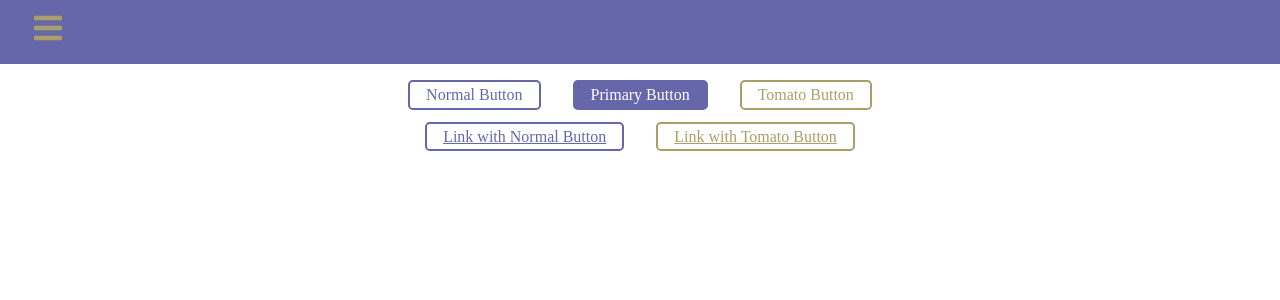
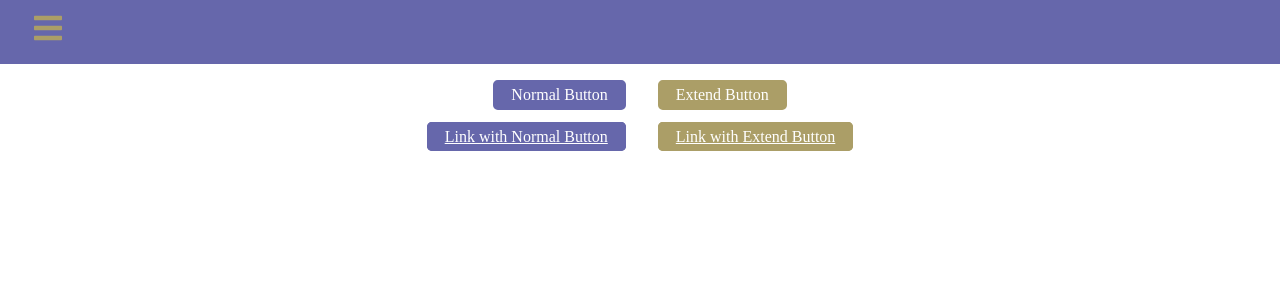
Before and after one commit to dannyp0930/styeld-component, a React (Create React App) app: page /buttons in a window 1280 px wide. Shown: the top 300 px of the page. Built offline with nearby package versions, Linux system fonts and the light colour scheme; a web font is replaced by a local one.

Commit message:
REFACTOR: 버튼 수정 밑 Inputs 추가

```diff
--- a/src/app/App.js
+++ b/src/app/App.js
@@ -3,6 +3,7 @@ import { Route, Routes } from 'react-router-dom';
 import { Home } from '../components/home/Home';
 import { Navbar } from '../common/Navbar';
 import { Buttons } from '../components/Buttons/Buttons';
+import { Inputs } from '../components/Inputs/Inputs';
 
 export default function App() {
 
@@ -12,6 +13,7 @@ export default function App() {
       <Routes>
         <Route path='/' element={<Home/>}></Route>
         <Route path='buttons' element={<Buttons/>}></Route>
+        <Route path='inputs' element={<Inputs/>}></Route>
       </Routes>
     </div>
   );
--- a/src/common/Navbar.js
+++ b/src/common/Navbar.js
@@ -36,6 +36,9 @@ export function Navbar() {
           <NavItem>
             <StyledNavLink to="buttons">Buttons</StyledNavLink>
           </NavItem>
+          <NavItem>
+            <StyledNavLink to="inputs">Inputs</StyledNavLink>
+          </NavItem>
         </NavItems>
       </Nav>}
     </div>
--- a/src/components/Buttons/Buttons.js
+++ b/src/components/Buttons/Buttons.js
@@ -1,14 +1,13 @@
-import { Button, ExtendButton } from "./Styels";
+import { Button, ExtendButton } from "./Styles";
 
 export function Buttons() {
   return (
     <div>
       <Button>Normal Button</Button>
-      <Button primary>Primary Button</Button>
-      <ExtendButton>Tomato Button</ExtendButton>
+      <ExtendButton>Extend Button</ExtendButton>
       <br/>
       <Button as="a" href="#">Link with Normal Button</Button>
-      <ExtendButton as="a" href="#">Link with Tomato Button</ExtendButton>
+      <ExtendButton as="a" href="#">Link with Extend Button</ExtendButton>
     </div>
   )
 };
--- a/src/components/Buttons/Styels.js
+++ b/src/components/Buttons/Styles.js
@@ -2,9 +2,9 @@ import styled from "styled-components";
 
 // Adapting based on props
 export const Button = styled.button`
-  background: ${props => props.primary ? "#6667AB" : "white"};
-  color: ${props => props.primary ? "white" : "#6667AB"};
 
+  background-color: #6667AB;
+  color: white;
   font-family: Nanum Gothic;
   font-size: 1rem;
   margin: 1rem;
@@ -14,8 +14,8 @@ export const Button = styled.button`
   cursor: pointer;
 
   &:hover {
-    background-color: ${props => props.primary ? "white" : "#6667AB"};
-    color: ${props => props.primary ? "#6667AB" : "white"};
+    background-color: white;
+    color: #6667AB;
   };
 
   &:active {
@@ -26,11 +26,11 @@ export const Button = styled.button`
 // Extending Styles
 
 export const ExtendButton = styled(Button)`
-  color: #AB9E67;
+  background-color: #AB9E67;
   border-color: #AB9E67;
 
   &:hover {
-    background-color: #AB9E67;
-    color: white;
+    background-color: white;
+    color: #AB9E67;
   }
 `;
--- /dev/null
+++ b/src/components/Inputs/Inputs.js
@@ -0,0 +1,5 @@
+export function Inputs() {
+  return (
+    <div>Inputs</div>
+  )
+}
```
Also changed, not shown: src/components/Inputs/Styles.js (added).
